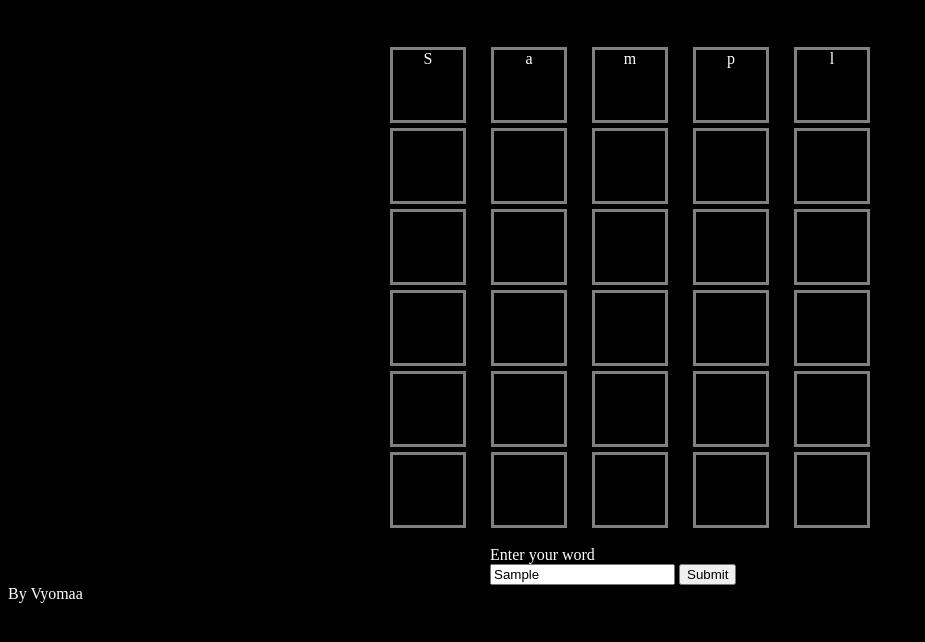
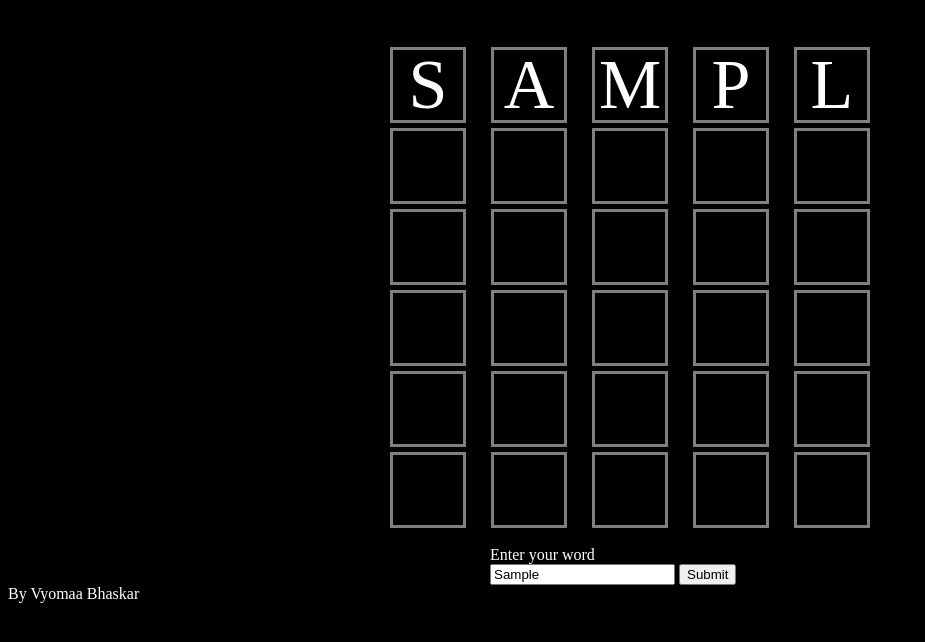
Before and after one commit to vyomaa03/ga-wordle, a plain HTML site: page wordle.html in a window 1280 px wide. Both pictures are taken after typing "Sample" into the empty fields and a click on the button "Submit". Shown: the part 122-764 px from the top of the page, without its empty margins (0-925 px from the left). Drawn offline with Linux system fonts and the light colour scheme.

Commit message:
no new addition just some refinement

```diff
--- a/code.js
+++ b/code.js
@@ -1,15 +1,43 @@
 let button = document.getElementById("Submit");
 let elements = document.querySelector("input");
+
+// all of the rows of the grid
 let row = document.querySelectorAll(".row1");
 
+let rowB = document.querySelectorAll(".row3");
+let rowC = document.querySelectorAll(".row4");
+let rowD = document.querySelectorAll(".row5");
+let rowE = document.querySelectorAll(".row6");
+
+let word = ["h","e","l","l","o"] // test word
+// array to put the letters that have been guessed
+let greenWords = []
+let checkWords = []
+let yellowWords = []
 button.addEventListener("click", function(){
     console.log(elements.value)
-    let letters = elements.value.split('') ;
-    console.log(letters)
-    console.log(row)
-    for(let i=0; i< letters.length; i++){
+    let letters = elements.value.split('');
+// this loop checks each letter in the input to the boxes
+    for( let i=0; i< letters.length; i++){
         row[i].textContent = letters[i]
-        console.log(row[i])
+        if (row[i].textContent == word[i]){
+            console.log("match")
+// adding the colors to the background
+            row[i].classList.add("green");
+            greenWords.push(row[i].value);
+            console.log(greenWords.value); // making sure that these blocks habe been added to this array
+        }
 
+        else {
+            row[i].classList.add("black")
+            checkWords.push(row[i].value);
+            console.log(checkWords.value); // making this array so that there is a way to check if they are just letters that exist elsewhere int he word
+        }
     }
 })
+// check if there is a change in the input and then have it run the second function.
+
+
+
+
+// check if there is a change in the input and then have it run the second function.
--- a/style.css
+++ b/style.css
@@ -20,9 +20,16 @@ h2 {
     height: 70px;
     width: 70px;
     border: 3px solid grey;
-    text-align: center;
+    display: inline-flex;
+    justify-content: center;
+    align-items: center;
+    vertical-align: middle;
+    text-transform: uppercase;
+    font-size: 70px;
 }
-
+.box:focus {
+    background-color: green;
+}
 .text {
     margin: auto;
     width: 300px;
--- a/wordle.html
+++ b/wordle.html
@@ -46,7 +46,7 @@
         <input name="word" type="text"></input>
         <button id="Submit">Submit</button>
     </section>
-    <footer>By Vyomaa</footer>
+    <footer>By Vyomaa Bhaskar</footer>
 
     <script src="code.js"></script>
 </body>
```
